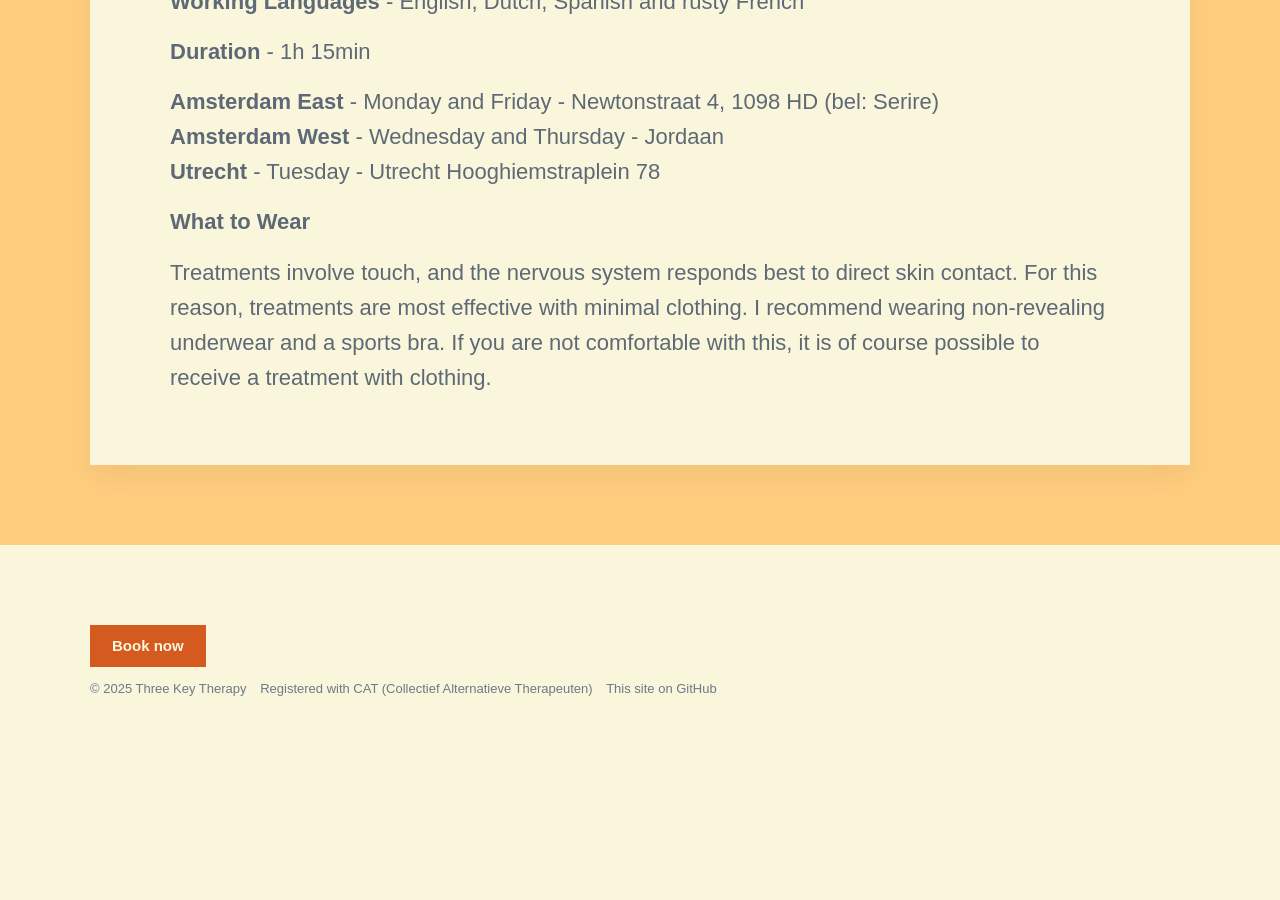
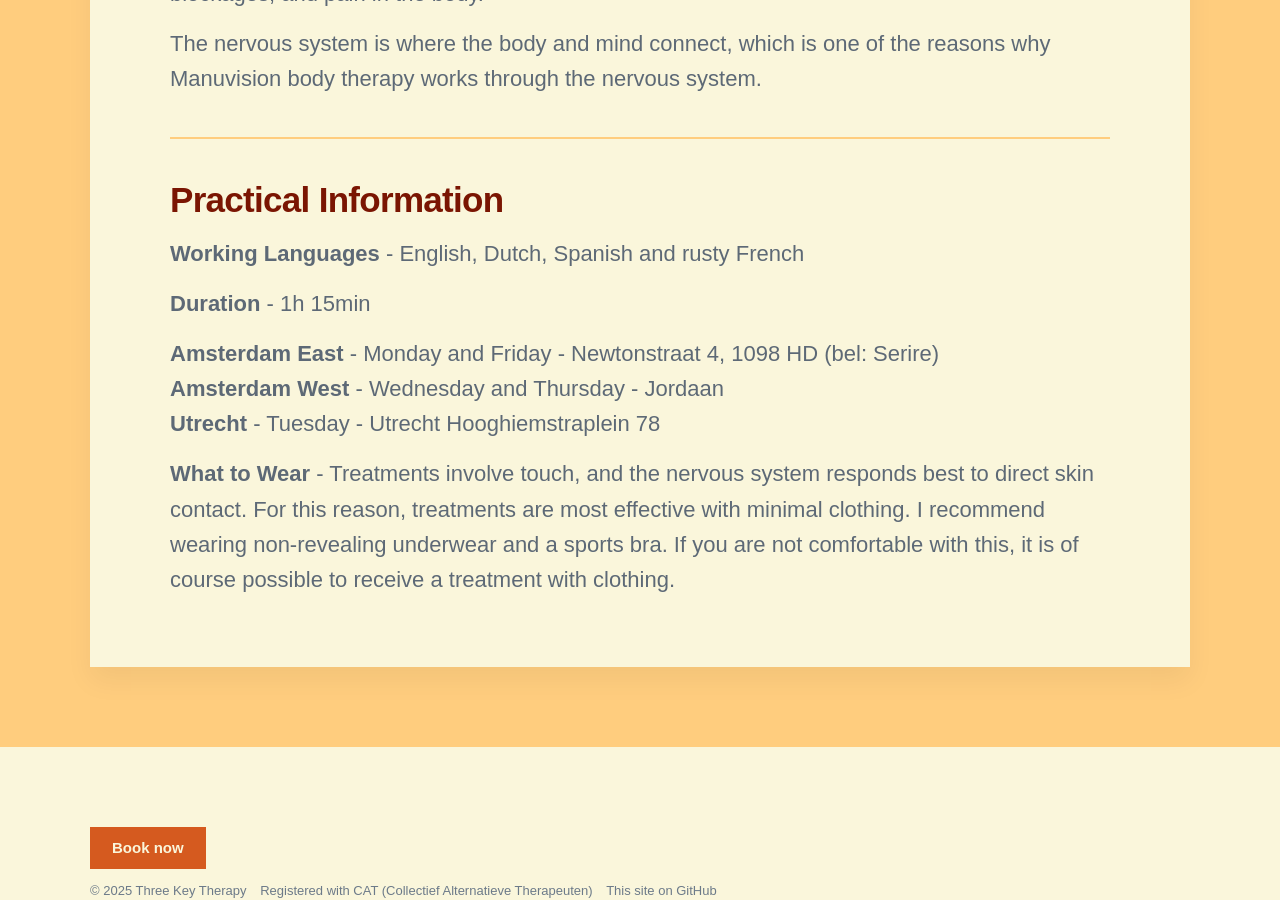
Before and after one commit to threekeytherapy/threekeytherapy.com, a Jekyll site: the page built from _projects/bodytherapy.md, in a window 1280 px wide and 900 px high, scrolled down 3566 px. Built offline with Jekyll 4.4.1, drawn with Linux system fonts in a browser that asks for light colours; nearby versions of some CDN libraries; some web fonts are replaced; before the commit the page ends 4341 px from its top, so only the background shows below that.

Commit message:
adds lines to break up pages

```diff
--- a/_projects/bodytherapy.md
+++ b/_projects/bodytherapy.md
@@ -12,11 +12,15 @@
 
 > Body therapy releases tension, restores balance, and reconnects mind and body.
 
+---
+
 On this page:
 - [What can I expect in a session?](#what-can-i-expect-in-a-session)
 - [What issues can it help me with?](#what-issues-can-it-help-me-with)
 - [Why work with the nervous system?](#why-work-with-the-nervous-system)
 - [Practical Information](#practical-information)
+
+---
 
 ## What can I expect in a session?
 
@@ -28,6 +32,8 @@
 - **Restore Nervous System Balance**:  Address disturbances that can cause issues such as digestive problems, neck tension, stress, anxiety, and depression.
 - **Connect Mind and Body**: Explore the relationship between mental narratives and the body’s signals by examining the connection between mental, physical, and emotional states.
 - **Activate Self-healing Processes**: Balance your nervous system, open your breathing, and activate the flow in your body’s energy system. When there is flow and movement, your body’s natural self-healing processes are set in motion.
+
+---
 
 ## What issues can it help me with?
 
@@ -58,7 +64,11 @@
 
 [Read more](https://manuvision-dk.translate.goog/hvad-kan-kropsterapi-hjaelpe-med/?_x_tr_sl=da&_x_tr_tl=en&_x_tr_hl=en-US&_x_tr_pto=wapp) about how Manuvision treatments can help address these issues
 
+---
+
 > Most emotional, psychological, and physical disorders are caused by tension in the nervous system
+
+---
 
 ## Why work with the nervous system?
 
@@ -74,6 +84,8 @@
 
 The nervous system is where the body and mind connect, which is one of the reasons why Manuvision body therapy works through the nervous system.
 
+---
+
 ## Practical Information
 
 **Working Languages** - English, Dutch, Spanish and rusty French
@@ -84,9 +96,7 @@
 **Amsterdam West** - Wednesday and Thursday - Jordaan
 **Utrecht** - Tuesday - Utrecht Hooghiemstraplein 78
 
-**What to Wear**
-
-Treatments involve touch, and the nervous system responds best to direct skin contact.
+**What to Wear** - Treatments involve touch, and the nervous system responds best to direct skin contact.
 For this reason, treatments are most effective with minimal clothing.
 I recommend wearing non-revealing underwear and a sports bra.
 If you are not comfortable with this, it is of course possible to receive a treatment with clothing.
```
Also changed, not shown: _pages/pricing.md (+2 -0 lines).
